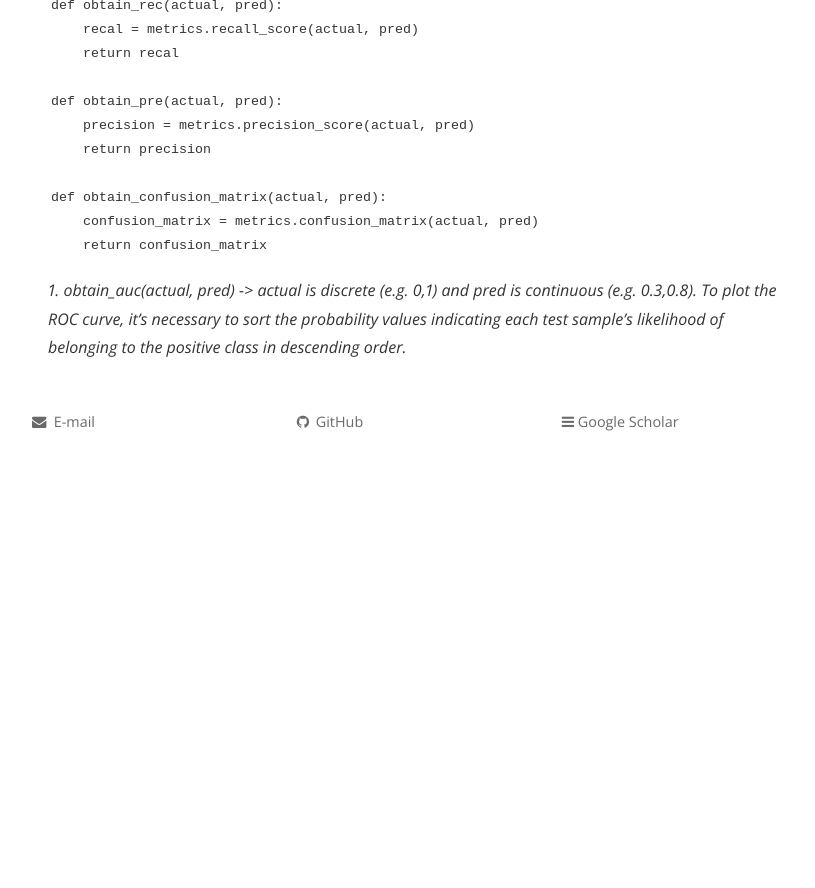
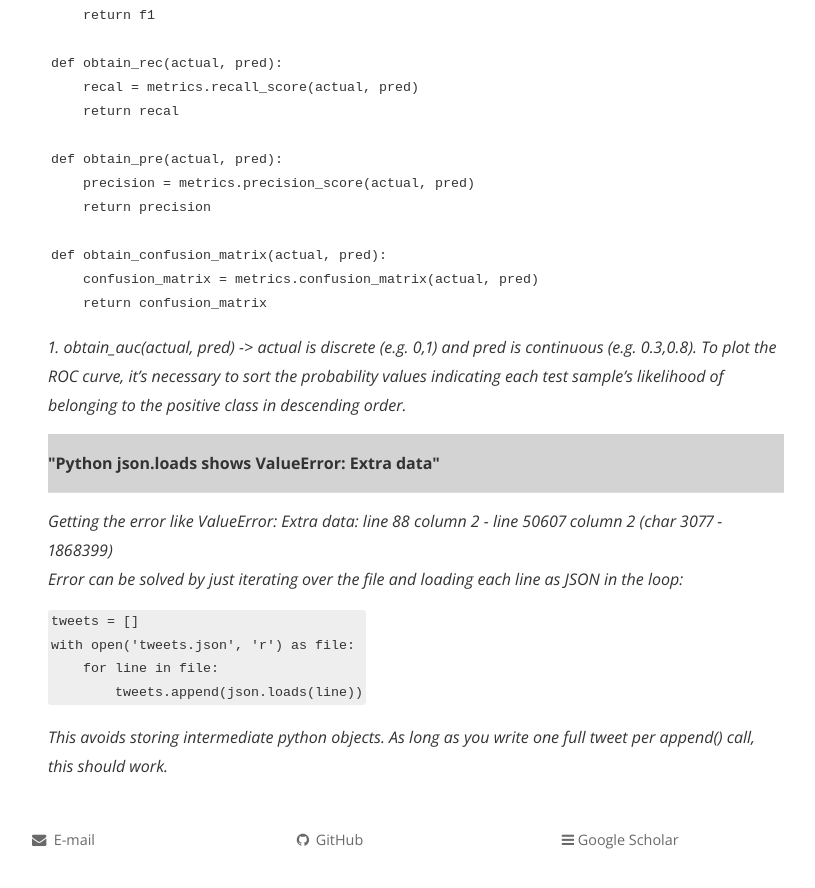
Before and after one commit to sosweetzhang/sosweetzhang.github.io, a Jekyll site: the page built from share/Experience/Summary_of_deep_learning_project_experience.md, in a window 1280 px wide and 900 px high, scrolled down 2374 px. Shown: the top 888 px of the window, without its empty margins (224-1039 px from the left). Built offline with Jekyll 4.4.1, drawn with Linux system fonts in a browser that asks for light colours; nearby versions of some CDN libraries; comment, search, counter and statistics services are not loaded; a style sheet for code colours, icons or effects is not loaded; before the commit the page ends 2855 px from its top, so only the background shows below that.

Commit message:
Update Summary_of_deep_learning_project_experience.md

````diff
--- a/share/Experience/Summary_of_deep_learning_project_experience.md
+++ b/share/Experience/Summary_of_deep_learning_project_experience.md
@@ -51,9 +51,9 @@
    3.8. Inadequate training time<br>
 
 <em>More information can be found in the following links: </em><br>
-<em><a href="https://blog.csdn.net/ytusdc/article/details/107738749" title="">神经网络调参：loss 问题汇总（震荡/剧烈抖动，loss不收敛/不下降）</a> </em>
-<em><a href="https://tsinghua-gongjing.github.io/posts/DL-tricks.html" title="">深度学习调参技巧</a> </em>
-<em><a href="https://blog.csdn.net/qq_41554005/article/details/119767740" title="">Pytorch 模型 查看网络参数的梯度以及参数更新是否正确，优化器学习率设置固定的学习率，分层设置学习率</a> </em>
+<em><a href="https://blog.csdn.net/ytusdc/article/details/107738749" title="">神经网络调参：loss 问题汇总（震荡/剧烈抖动，loss不收敛/不下降）</a> </em><br>
+<em><a href="https://tsinghua-gongjing.github.io/posts/DL-tricks.html" title="">深度学习调参技巧</a> </em><br>
+<em><a href="https://blog.csdn.net/qq_41554005/article/details/119767740" title="">Pytorch 模型 查看网络参数的梯度以及参数更新是否正确，优化器学习率设置固定的学习率，分层设置学习率</a> </em><br>
 
 
 
@@ -101,3 +101,16 @@
 ```
 
 _1. obtain_auc(actual, pred) -> actual is discrete (e.g. 0,1) and pred is continuous (e.g. 0.3,0.8). To plot the ROC curve, it's necessary to sort the probability values indicating each test sample's likelihood of belonging to the positive class in descending order._
+
+
+<table><tr><td bgcolor=lightgray><strong>"Python json.loads shows ValueError: Extra data" </strong></td></tr></table>
+
+<em>Getting the error like ValueError: Extra data: line 88 column 2 - line 50607 column 2 (char 3077 - 1868399)</em><br>
+<em>Error can be solved by just iterating over the file and loading each line as JSON in the loop:</em><br>
+```python
+tweets = []
+with open('tweets.json', 'r') as file:
+    for line in file:
+        tweets.append(json.loads(line))
+```
+<em>This avoids storing intermediate python objects. As long as you write one full tweet per append() call, this should work.</em>
````
